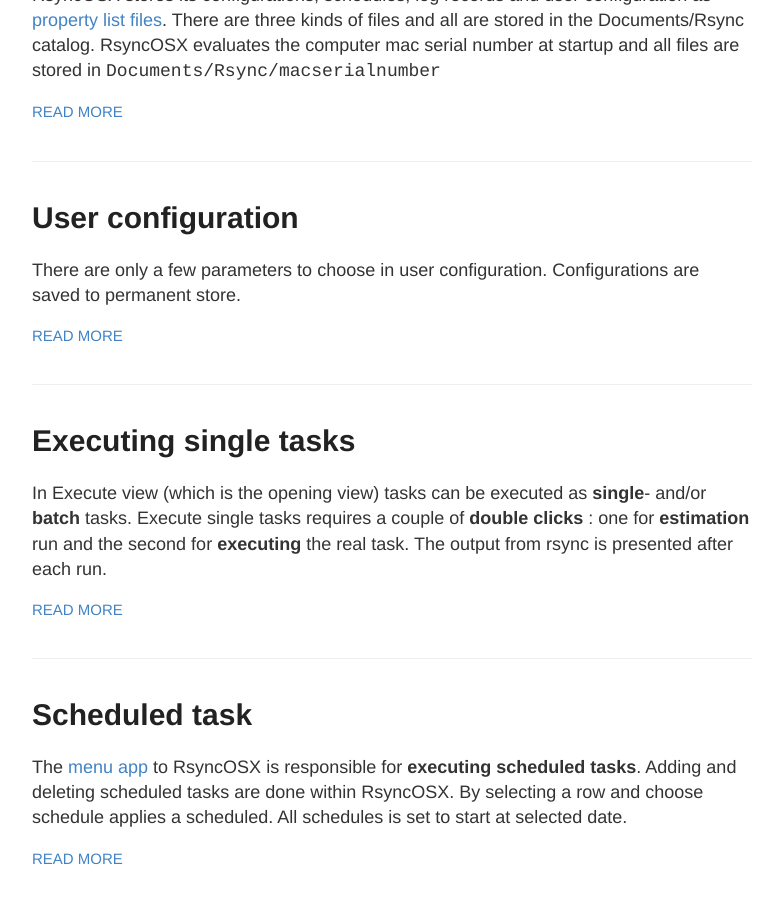
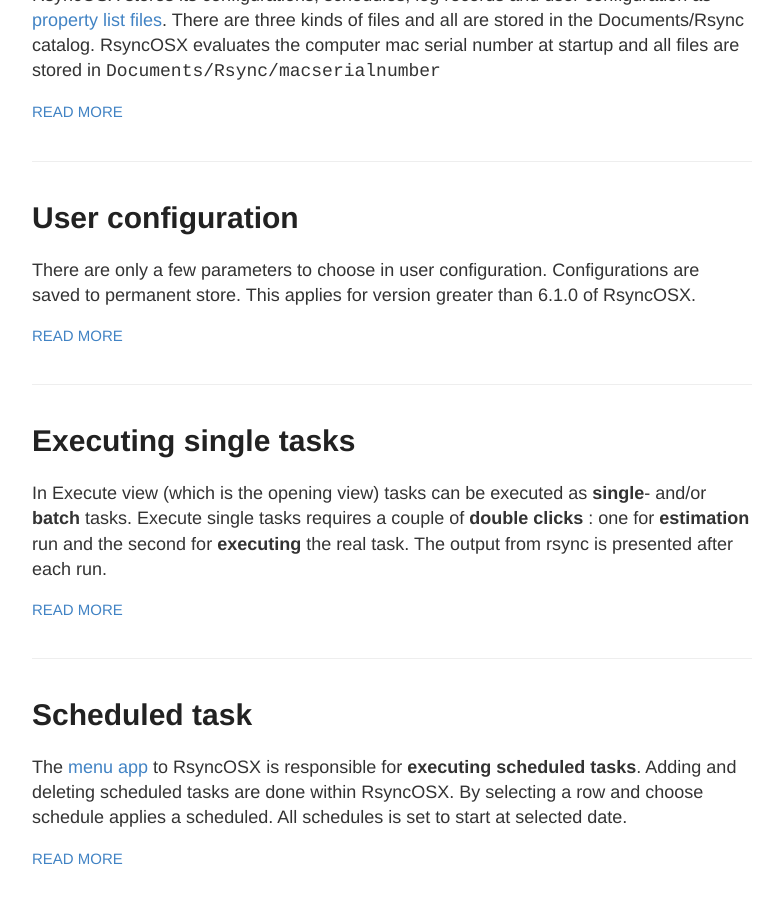
Before and after one commit to d2s/Documentation, a Jekyll site: the page built from index.html, in a window 1280 px wide and 900 px high, scrolled down 3031 px. Shown: the whole window, without its empty margins (248-1031 px from the left). Built offline with Jekyll 4.4.1, drawn with Linux system fonts in a browser that asks for light colours.

Commit message:
Update 2018-04-10-UserConfiguration.md

```diff
--- a/_posts/2018-04-10-UserConfiguration.md
+++ b/_posts/2018-04-10-UserConfiguration.md
@@ -3,7 +3,7 @@ layout: post
 title:  "User configuration"
 permalink: UserConfiguration
 ---
-There are only a few parameters to choose in user configuration. Configurations are saved to permanent store.
+There are only a few parameters to choose in user configuration. Configurations are saved to permanent store. This applies for version greater than 6.1.0 of RsyncOSX.
 
 ![](/images/RsyncOSX/master/userconfig/user.png)
 
@@ -25,6 +25,8 @@ If there is a not valid rsync path is set an error is presented in bottom of use
 - Automatic execution of local configurations
 - path RsyncOSX
 - path RsyncOSXsched
+
+If both apps are installed in `/Applications` there is no need for setting paths.
 
 ## Logging
 
```
